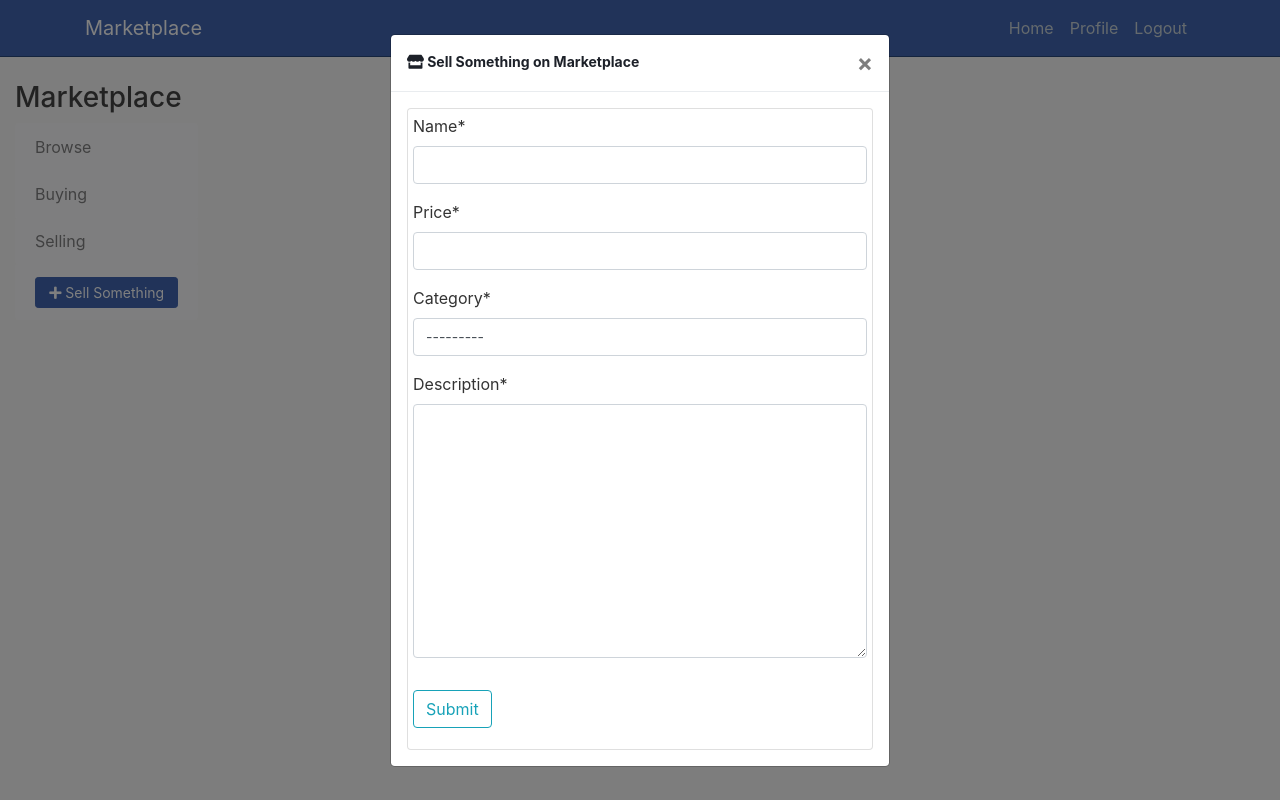
After one commit to tmttan03/marketplace, a Django app: page /new/ in a window 1280 px wide, after a click on "Sell Something". The commit adds this page. Run offline with Django 3.2, Linux system fonts and the light colour scheme; the visitor is signed in with stand-in values (Sample User, id 1); data that the repository does not hold is empty; some libraries are stand-ins or nearby versions.

Commit message:
Create Post

```diff
--- /dev/null
+++ b/posts/forms.py
@@ -0,0 +1,13 @@
+from django import forms
+from .models import Product, Category
+from django.contrib.auth.models import User
+
+class PostForm(forms.ModelForm):
+	name = forms.CharField(max_length=100)
+	description = forms.CharField(widget=forms.Textarea)
+	price = forms.DecimalField(max_digits=10, decimal_places=2)
+	category = forms.ModelChoiceField(Category.objects.all())
+
+	class Meta:
+		model = Product
+		fields = ['name','price','category','description']
--- a/posts/models.py
+++ b/posts/models.py
@@ -15,6 +15,7 @@ class Product(models.Model):
 	price = models.DecimalField(max_digits=10, decimal_places=2)
 	category = models.ForeignKey(Category, on_delete=models.CASCADE)
 	author = models.ForeignKey(User, on_delete=models.CASCADE)
+
 	created_at = models.DateTimeField(auto_now_add=True)
 	updated_at = models.DateTimeField(auto_now=True)
 
--- a/posts/static/posts/main.css
+++ b/posts/static/posts/main.css
@@ -38,7 +38,7 @@ ul {
 .btn-fb{
   background-color: #4267b2!important;
   border-color: #4267b2!important;
-  color: white;
+  color: white!important;
 }
 
 .account-img {
--- a/posts/templates/posts/base.html
+++ b/posts/templates/posts/base.html
@@ -1,4 +1,5 @@
 {% load static %}
+
 <!DOCTYPE html>
 <html>
 <head>
@@ -56,8 +57,8 @@
                 <li class="list-group-item list-group-item-light">Browse</li>
                 <li class="list-group-item list-group-item-light">Buying</li>
                 <a href=""><li class="list-group-item list-group-item-light">Selling</li></a>
-                <li class="list-group-item list-group-item-light">Saved Items</li>
-                <li class="list-group-item list-group-item-light "><button type="button" id="new_post" class="btn btn-primary btn-sm btn-block btn-fb" data-toggle="modal" data-target="#new_post_modal"><span class="fas fa-plus"></span> Sell Something</button></li>
+                <li class="list-group-item list-group-item-light "><a class="btn btn-primary btn-sm btn-block btn-fb" data-toggle="modal" data-target="#new_post_modal" style="color: white" ><span class="fas fa-plus" ></span> Sell Something</a></li>
+
               </ul>
             </p>
           </div>
@@ -76,7 +77,8 @@
       </div>
     </div>
 
-
+    <!-- Modal -->
+    {% include "posts/includes/create-post-modal.html" %}
 
     <!-- Optional JavaScript -->
     <!-- jQuery first, then Popper.js, then Bootstrap JS -->
--- /dev/null
+++ b/posts/templates/posts/includes/create-post-modal.html
@@ -0,0 +1,25 @@
+{% load crispy_forms_tags %}
+<div class="modal fade" id="new_post_modal" tabindex="-1" role="dialog" aria-labelledby="new_post_modalCenterTitle" aria-hidden="true">
+   <div class="modal-dialog modal-dialog-centered" role="document">
+       <div class="modal-content">
+            <div class="modal-header">
+                <b><p class="modal-title">   <span class="fas fa-store"> </span> Sell Something on Marketplace</p></b>
+                <button type="button" class="close" data-dismiss="modal" aria-label="Close">
+                  <span aria-hidden="true">&times;</span>
+                </button>
+            </div>
+            <div class="modal-body" id="new-post">
+                <div class="card">
+                  <form method="POST" action="{% url 'create_post' %}" >
+                    {% csrf_token %}
+                    <fieldset class="form-group">
+                        {{ form|crispy }}
+                    </fieldset>
+                    <div class="form-group">
+                        <button class="btn btn-outline-info" type="submit">Submit</button>
+                    </div>
+                </form>
+            </div>
+       </div>
+   </div>
+</div>
--- a/posts/urls.py
+++ b/posts/urls.py
@@ -5,4 +5,5 @@ from . import views
 urlpatterns = [
     path('', PostListView.as_view(), name='post-home'),
     path('selling/<str:username>', UserProductsListView.as_view(), name='user-products'),
+    path('new/', views.create_post, name="create_post"),
 ]
--- a/posts/views.py
+++ b/posts/views.py
@@ -1,8 +1,11 @@
 from django.shortcuts import render, get_object_or_404, redirect, HttpResponse
 from django.views.generic import TemplateView , DetailView, ListView
-from django.contrib.auth.mixins import LoginRequiredMixin, UserPassesTestMixin
+from django.contrib import messages
+from django.contrib.auth.models import User
+from django.contrib.auth.decorators import login_required
+
+from .forms import PostForm
 from .models import Product , Category
-from django.contrib.auth.models import User
 
 
 class PostListView(TemplateView):
@@ -22,3 +25,17 @@ class UserProductsListView(ListView):
 	def get_queryset(self):
 		user = get_object_or_404(User, username=self.kwargs.get('username'))
 		return Product.objects.filter(author=user).order_by('-created_at')
+
+@login_required
+def create_post(request):
+	if request.method == 'POST':
+		form = PostForm(request.POST)
+		if form.is_valid():
+			product = form.save(commit=False)
+			product.author = request.user
+			product.save()
+			messages.success(request, f'New Product')
+			return redirect('post-home')
+	else:
+		form = PostForm()
+	return render(request,'posts/base.html',{'form': form})
```
Also changed, not shown: posts/static/posts/main.js (+15 -17 lines), posts/templates/posts/home.html (+1 -46 lines).
